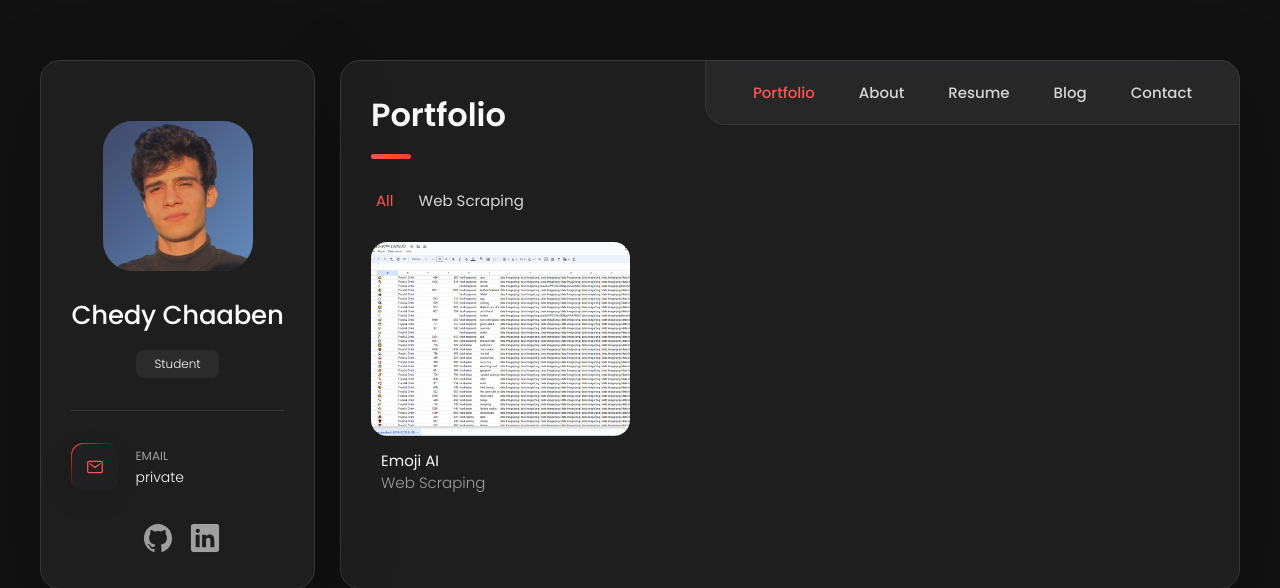
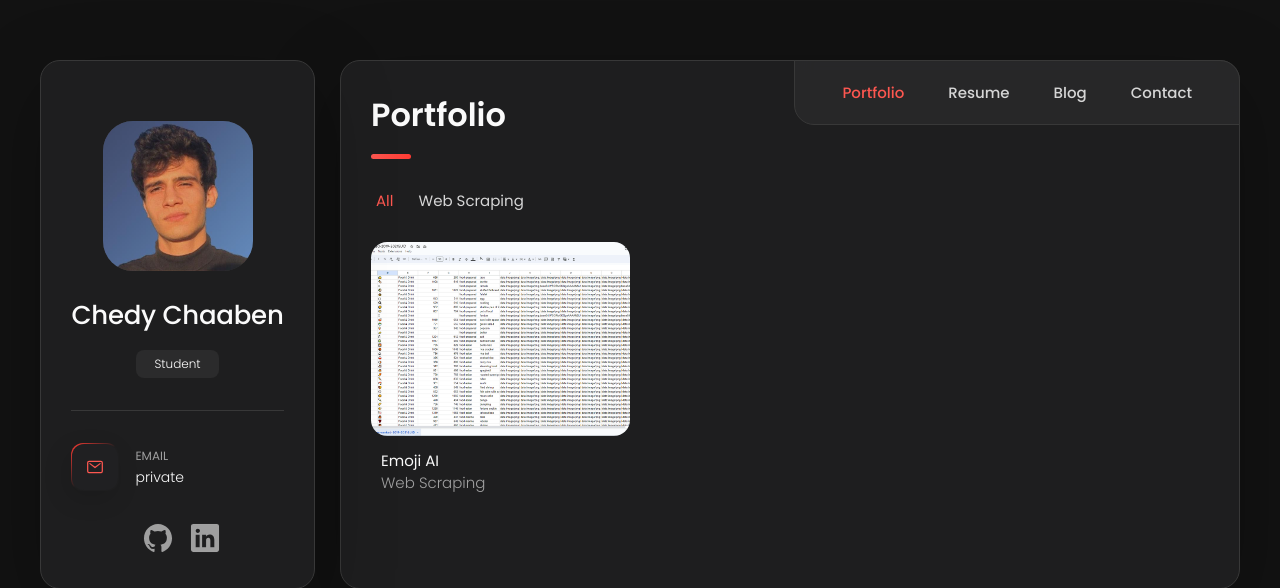
Before and after one commit to chedychaaben/portfolio-website, a Django app: page / in a window 1280 px wide. Shown: the top 588 px of the page. Run offline with Django 3.2, Linux system fonts and the light colour scheme; data that the repository does not hold is empty.

Commit message:
Update homepage.html

```diff
--- a/templates/homepage.html
+++ b/templates/homepage.html
@@ -149,9 +149,9 @@
           <button class="navbar-link  active" data-nav-link>Portfolio</button>
         </li>
 
-        <li class="navbar-item">
+        <!--<li class="navbar-item">
           <button class="navbar-link" data-nav-link>About</button>
-        </li>
+        </li>-->
 
         <li class="navbar-item">
           <button class="navbar-link" data-nav-link>Resume</button>
```
